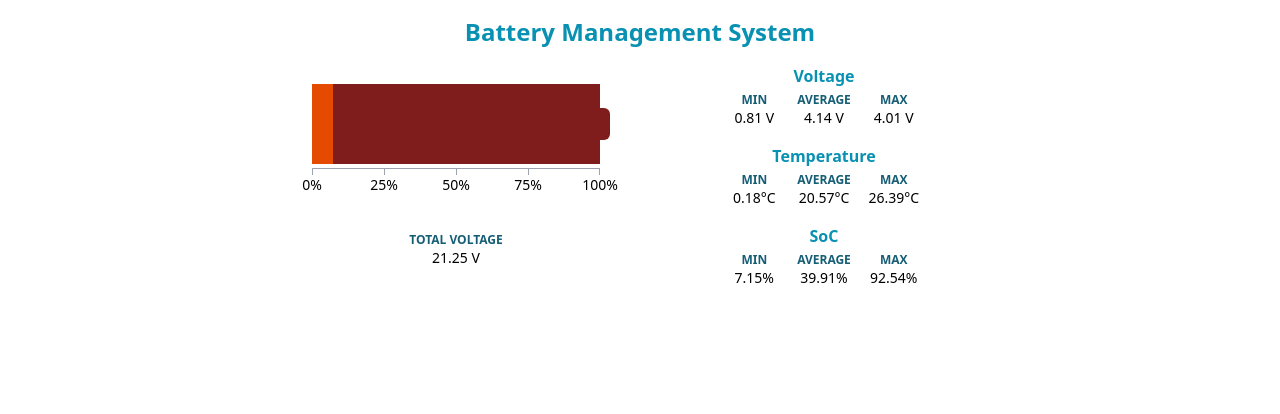
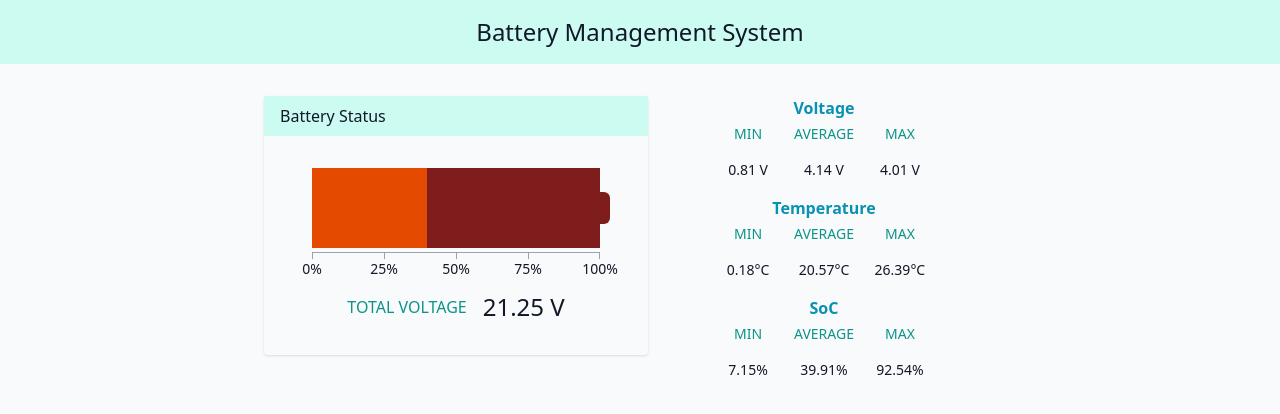
Before and after one commit to salehzaidan/bms-frontend, a React (Create React App) app: page / in a window 1280 px wide. Shown: the top 414 px of the page. Built offline with nearby package versions, Linux system fonts and the light colour scheme.

Commit message:
Create battery status card

```diff
--- a/src/App.js
+++ b/src/App.js
@@ -1,5 +1,6 @@
 import { useState } from 'react';
 import BatteryGauge from './components/BatteryGauge';
+import Card from './components/Card';
 import DataInfo from './components/DataInfo';
 import DataItem from './components/DataItem';
 import useInterval from './hooks/useInterval';
@@ -13,22 +14,22 @@ function App() {
   useInterval(() => setData(randomizeData(sampleData)), delay);
 
   return (
-    <>
-      <header className="p-4">
-        <h1 className="text-center text-2xl font-semibold text-cyan-600">
-          Battery Management System
-        </h1>
+    <div className="min-h-screen bg-gray-50 text-gray-900">
+      <header className="bg-teal-100 p-4">
+        <h1 className="text-center text-2xl">Battery Management System</h1>
       </header>
-      <main className="mx-auto grid max-w-screen-md grid-cols-2 items-center justify-items-center px-4">
-        <BatteryGauge value={data.general[0].min_soc} />
-
+      <main className="mx-auto mt-8 grid max-w-screen-md grid-cols-2 items-center justify-items-center px-4">
+        <Card title="Battery Status">
+          <BatteryGauge value={data.general[0].avg_soc} />
           <DataItem
             className="row-start-2"
             label="Total Voltage"
             value={data.general[0].total_voltage}
             unit="V"
             insertSpace
+            variant="horizontal"
           />
+        </Card>
 
         <div className="row-span-2 grid grid-rows-3 gap-4">
           <DataInfo
@@ -55,7 +56,7 @@ function App() {
           />
         </div>
       </main>
-    </>
+    </div>
   );
 }
 
--- /dev/null
+++ b/src/components/Card.js
@@ -0,0 +1,10 @@
+function Card({ title, children }) {
+  return (
+    <div className="rounded shadow">
+      <h2 className="bg-teal-100 px-4 py-2 font-medium">{title}</h2>
+      <div className="flex flex-col items-center gap-4 p-8">{children}</div>
+    </div>
+  );
+}
+
+export default Card;
--- a/src/components/DataItem.js
+++ b/src/components/DataItem.js
@@ -1,14 +1,32 @@
+import { classNames } from '../lib/utils';
+
 function DataItem({
+  className = '',
   label,
   value,
   unit = null,
   insertSpace = false,
-  className = '',
+  variant = 'vertical',
 }) {
   return (
-    <div className={`text-center ${className}`}>
-      <h3 className="text-xs font-bold uppercase text-cyan-800">{label}</h3>
-      <p className="text-sm">
+    <div
+      className={classNames(
+        variant === 'vertical' ? 'flex-col' : 'flex-row',
+        'flex items-center gap-4 text-center',
+        className
+      )}
+    >
+      <h3
+        className={classNames(
+          variant === 'vertical' ? 'text-sm' : 'text-base',
+          'uppercase text-teal-600'
+        )}
+      >
+        {label}
+      </h3>
+      <p
+        className={classNames(variant === 'vertical' ? 'text-sm' : 'text-2xl')}
+      >
         {value.toFixed(2) + (insertSpace ? ' ' : '') + unit}
       </p>
     </div>
```
Lines whose indentation alone changed are shown as unchanged.
